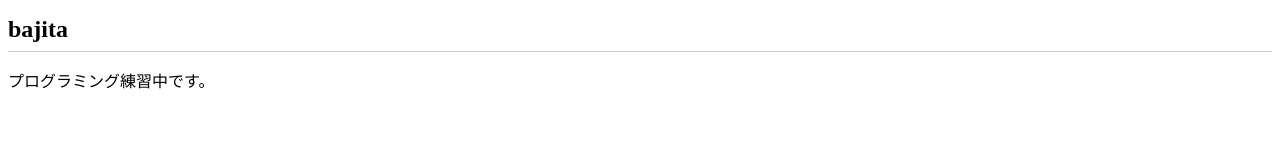
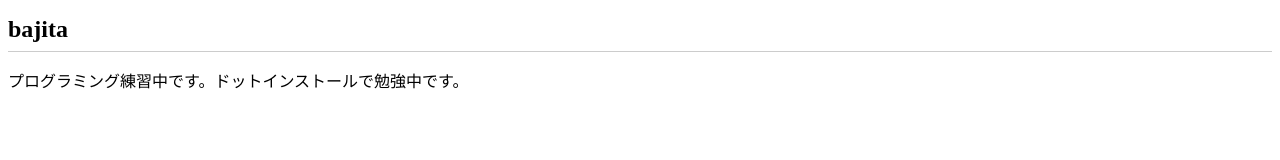
Before and after one commit to bajita19720814/bajita19720814.github.io, a plain HTML site: page index.html in a window 1280 px wide. Drawn offline with Linux system fonts and the light colour scheme.

Commit message:
Add files via upload

```diff
--- a/index.html
+++ b/index.html
@@ -8,7 +8,7 @@
 </head>
 <body>
   <h1>bajita</h1>
-  <p>プログラミング練習中です。</p>
+  <p>プログラミング練習中です。ドットインストールで勉強中です。</p>
 
 </body>
 </html>
```
